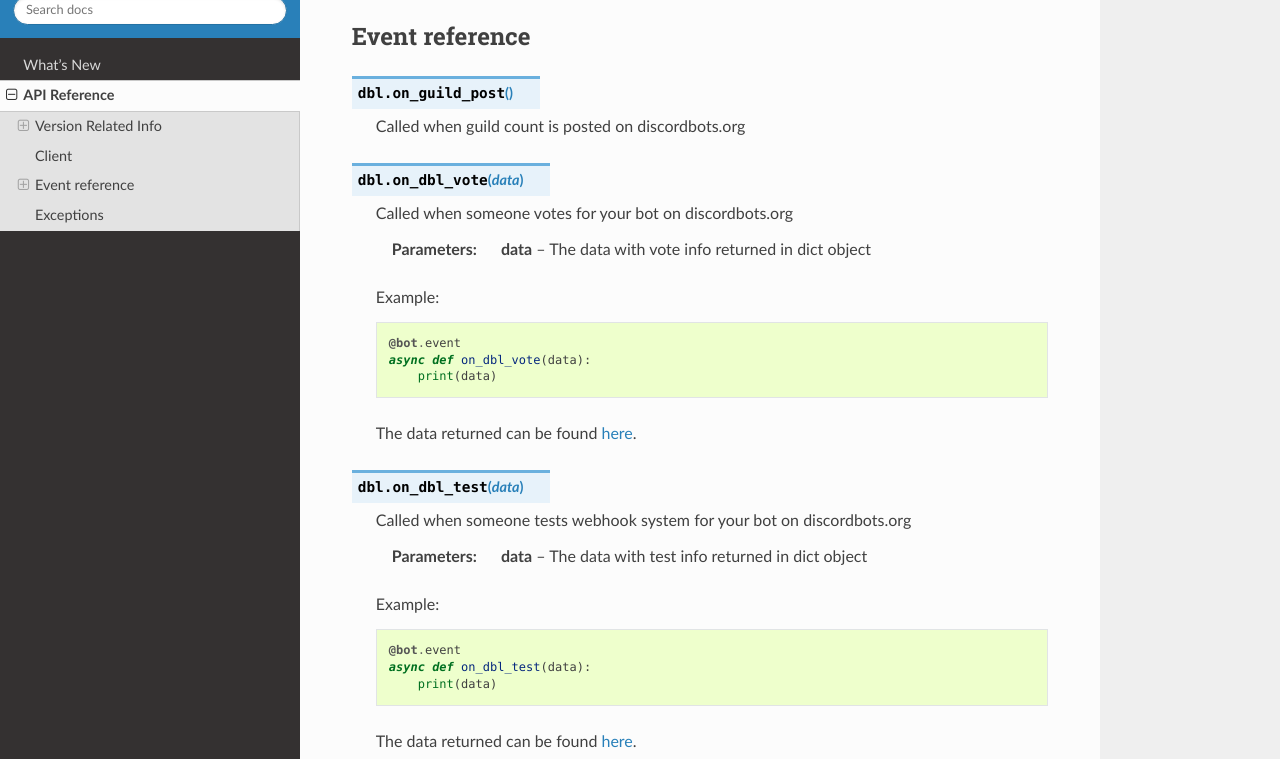
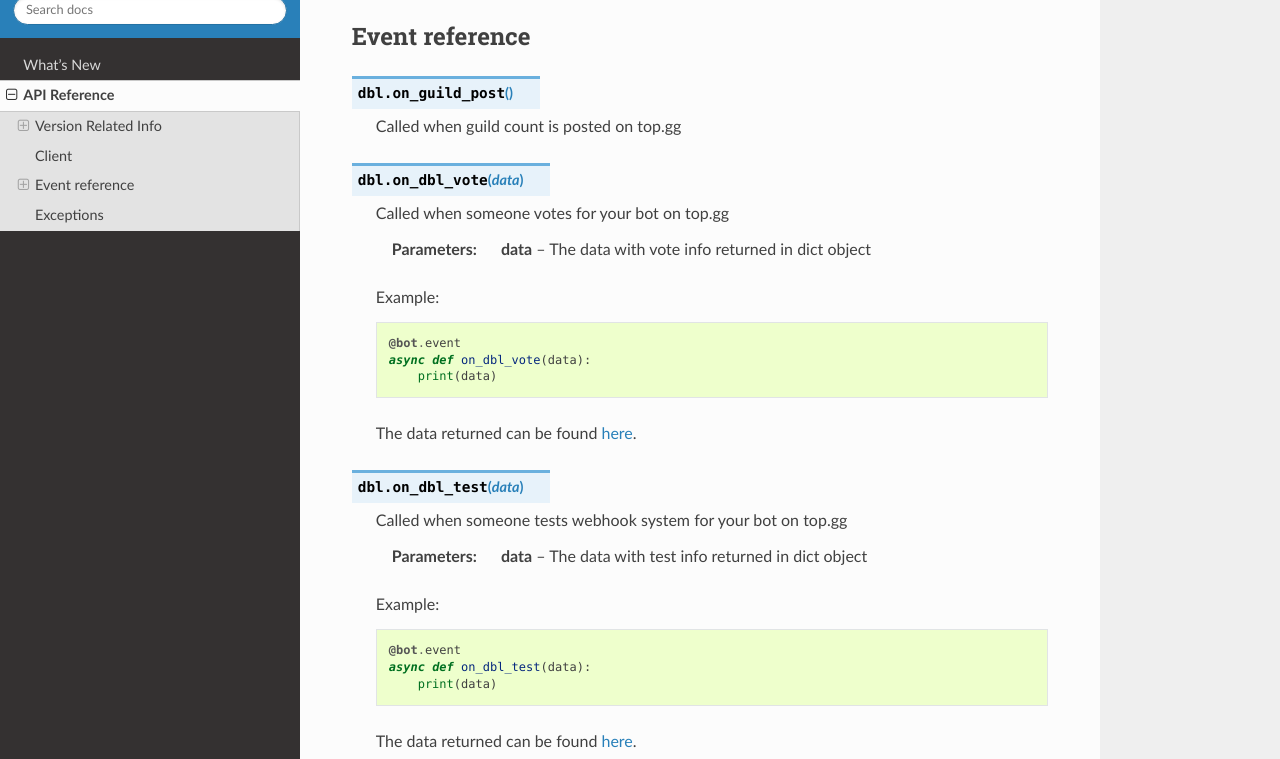
Before and after one commit to Top-gg-Community/python-sdk, a Sphinx documentation site: the page built from docs/api.rst, in a window 1280 px wide and 900 px high, scrolled down 567 px, cut to the strip 141-900 px from the top of the window. Built offline with Sphinx 7.4.7 and the Read the Docs theme 2.0.0, drawn with Linux system fonts in a browser that asks for light colours.

Commit message:
Replace discordbots.org with top.gg

```diff
--- a/dbl/__init__.py
+++ b/dbl/__init__.py
@@ -3,8 +3,8 @@
 """
 DBL Python API Wrapper
 ~~~~~~~~~~~~~~~~~~~~~~
-A basic wrapper for the discordbots.org API.
-:copyright: (c) 2019 Assanali Mukhanov & discordbots.org
+A basic wrapper for the top.gg API.
+:copyright: (c) 2019 Assanali Mukhanov & top.gg
 :license: MIT, see LICENSE for more details.
 """
 
--- a/docs/api.rst
+++ b/docs/api.rst
@@ -34,11 +34,11 @@
 
 .. function:: on_guild_post()
 
-    Called when guild count is posted on discordbots.org
+    Called when guild count is posted on top.gg
 
 .. function:: on_dbl_vote(data)
 
-    Called when someone votes for your bot on discordbots.org
+    Called when someone votes for your bot on top.gg
 
     :param data: The data with vote info returned in dict object
 
@@ -50,11 +50,11 @@
 
     The data returned can be found `here`_.
 
-    .. _here: https://discordbots.org/api/docs#webhooks
+    .. _here: https://top.gg/api/docs#webhooks
 
 .. function:: on_dbl_test(data)
 
-    Called when someone tests webhook system for your bot on discordbots.org
+    Called when someone tests webhook system for your bot on top.gg
 
     :param data: The data with test info returned in dict object
 
@@ -66,7 +66,7 @@
 
     The data returned can be found `here`_.
 
-    .. _here: https://discordbots.org/api/docs#webhooks
+    .. _here: https://top.gg/api/docs#webhooks
 
 Exceptions
 ----------
--- a/docs/whats_new.rst
+++ b/docs/whats_new.rst
@@ -79,10 +79,10 @@
     * GET bot info, server count, upvote count, upvote info
     * GET all bots
     * GET specific user info
-    * GET widgets (large and small) including custom ones. See `discordbots.org/api/docs`_ for more info.
+    * GET widgets (large and small) including custom ones. See `top.gg/api/docs`_ for more info.
 
 * Not Working / Implemented
 
     * Searching for bots via the api
 
-.. _discordbots.org/api/docs: https://discordbots.org/api/docs
+.. _top.gg/api/docs: https://top.gg/api/docs
--- a/setup.py
+++ b/setup.py
@@ -21,13 +21,13 @@
     readme = f.read()
 
 setup(name='dblpy',
-      author='Assanali Mukhanov, discordbots.org',
+      author='Assanali Mukhanov, top.gg',
       author_email='shivaco.osu@gmail.com',
       url='https://github.com/DiscordBotList/DBL-Python-Library',
       version=version,
       packages=find_packages(),
       license='MIT',
-      description='A simple API wrapper for discordbots.org written in Python',
+      description='A simple API wrapper for top.gg written in Python',
       long_description=readme,
       include_package_data=True,
       python_requires='>= 3.5.3',
```
Also changed, not shown: README.rst (+7 -7 lines), 3 other files.
